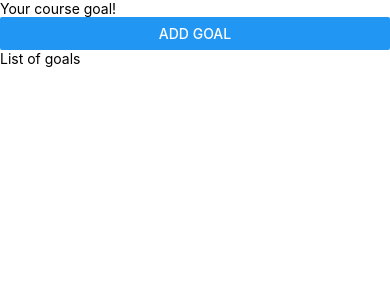
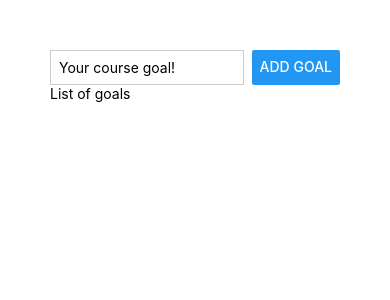
Before and after one commit to ankurhalder/reactnative, a React Native app: screen / in a window 390 px wide. Shown: the top 300 px of the page. Built offline with nearby package versions, Linux system fonts and the light colour scheme.

Commit message:
feat: enhance App component layout with styled input field and button

```diff
--- a/App.js
+++ b/App.js
@@ -2,15 +2,32 @@
 
 export default function App() {
   return (
-    <View>
+    <View style={styles.appContainer}>
+      <View style={styles.imputContainer}>
+        <TextInput style={styles.TextInput} placeholder="Your course goal!" />
+        <Button title="Add Goal" />
+      </View>
       <View>
-        <TextInput placeholder="Your course goal!" />
-        <Button title="Add Goal" />
         <Text>List of goals</Text>
       </View>
-      <View></View>
     </View>
   );
 }
 
-const styles = StyleSheet.create({});
+const styles = StyleSheet.create({
+  appContainer: {
+    padding: 50,
+  },
+  imputContainer: {
+    flexDirection: "row",
+    justifyContent: "space-between",
+  },
+
+  TextInput: {
+    borderWidth: 1,
+    borderColor: "#cccccc",
+    width: "80%",
+    marginRight: 8,
+    padding: 8,
+  },
+});
```
